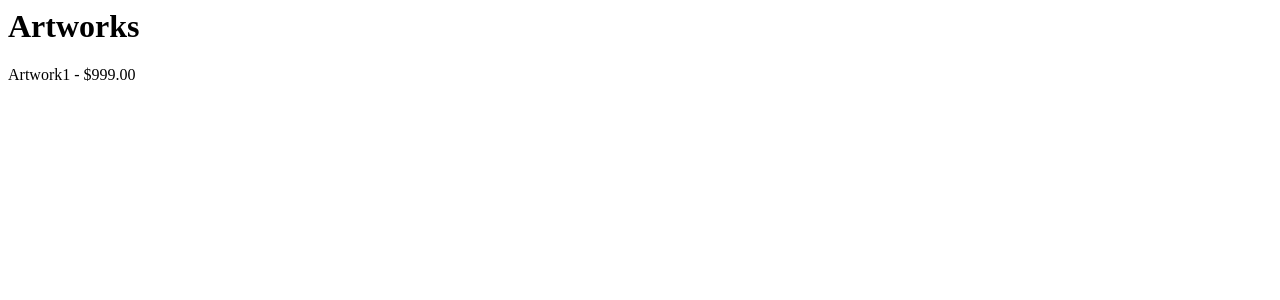
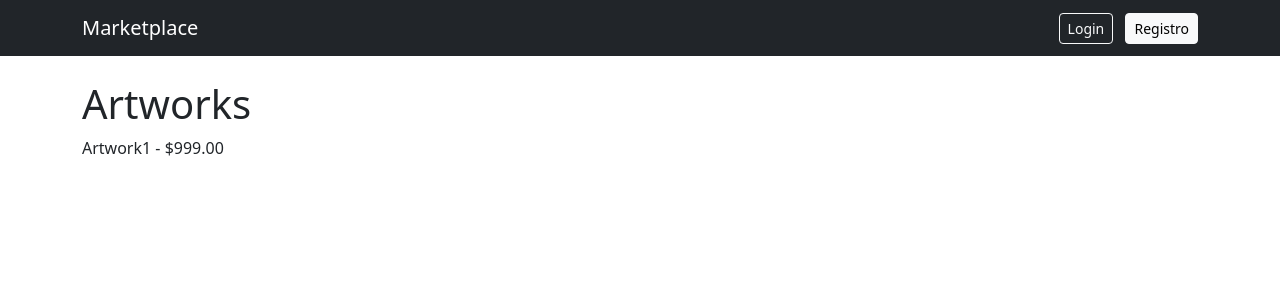
Before and after one commit to raflescc/Proyecto_Final_NEyDW, a Django app: page / in a window 1280 px wide. Shown: the top 300 px of the page. Run offline with Django 5.2, Linux system fonts and the light colour scheme; data comes from the database, SQL or seed files in the repository; both versions use the stored data as it was after the commit.

Commit message:
Mejora de base.html

```diff
--- a/marketplace/templates/marketplace/detail.html
+++ b/marketplace/templates/marketplace/detail.html
@@ -1,6 +1,12 @@
+{% extends "base.html" %}
+
+{% block content %}
+
 <h1>{{ artwork.title }}</h1>
 <img src="{{ artwork.image.url }}" width="300">
 <p>{{ artwork.description }}</p>
 <p>${{ artwork.price }}</p>
 
 <a href="{% url 'create_order' artwork.id %}">Comprar</a>
+
+{% endblock %}
--- a/marketplace/templates/marketplace/list.html
+++ b/marketplace/templates/marketplace/list.html
@@ -1,3 +1,6 @@
+{% extends "base.html" %}
+
+{% block content %}
 <h1>Artworks</h1>
 
 {% for art in artworks %}
@@ -7,3 +10,5 @@
 {% empty %}
   <p>No hay obras disponibles</p>
 {% endfor %}
+
+{% endblock %}
--- a/templates/base.html
+++ b/templates/base.html
@@ -1,26 +1,34 @@
 <!DOCTYPE html>
-<html>
+<html lang="es">
 <head>
-    <title>Marketplace</title>
+    <meta charset="UTF-8">
+    <title>Marketplace Arte</title>
+
+    <!-- Bootstrap CDN -->
+    <link href="https://cdn.jsdelivr.net/npm/bootstrap@5.3.0/dist/css/bootstrap.min.css" rel="stylesheet">
 </head>
 <body>
 
-<nav>
-    <a href="/">Inicio</a>
+<nav class="navbar navbar-expand-lg navbar-dark bg-dark">
+    <div class="container">
+        <a class="navbar-brand" href="/">Marketplace</a>
 
-    {% if user.is_authenticated %}
-        <span>Hola, {{ user.username }}</span>
-        <a href="{% url 'logout' %}">Logout</a>
-    {% else %}
-        <a href="{% url 'login' %}">Login</a>
-        <a href="{% url 'register' %}">Registro</a>
-    {% endif %}
+        <div>
+            {% if user.is_authenticated %}
+                <span class="text-white me-2">Hola, {{ user.username }}</span>
+                <a class="btn btn-outline-light btn-sm" href="{% url 'logout' %}">Logout</a>
+            {% else %}
+                <a class="btn btn-outline-light btn-sm me-2" href="{% url 'login' %}">Login</a>
+                <a class="btn btn-light btn-sm" href="{% url 'register' %}">Registro</a>
+            {% endif %}
+        </div>
+    </div>
 </nav>
 
-<hr>
-
-{% block content %}
-{% endblock %}
+<div class="container mt-4">
+    {% block content %}
+    {% endblock %}
+</div>
 
 </body>
 </html>
```
Also changed, not shown: db.sqlite3.
